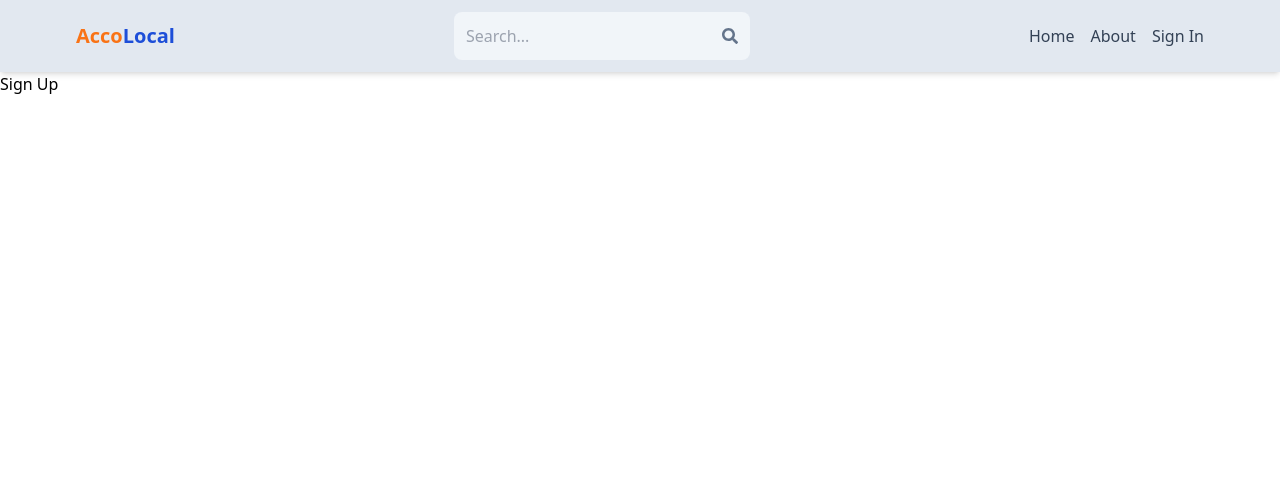
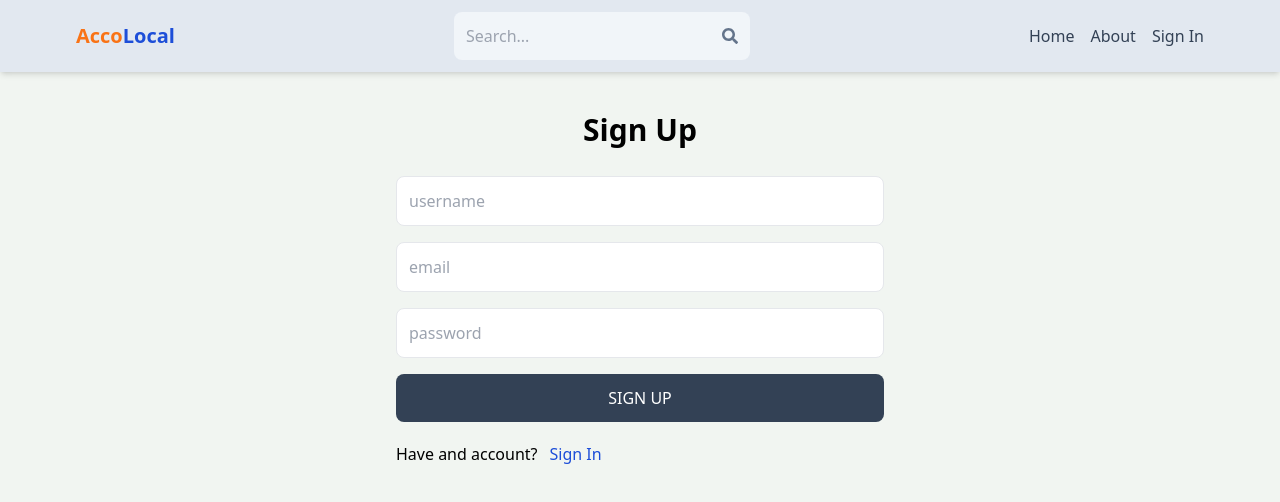
Before and after one commit to rock1909/mern-real, a React (Vite) app in the folder client/: page /sign-up in a window 1280 px wide. Shown: the top 502 px of the page. Built offline with nearby package versions, Linux system fonts and the light colour scheme.

Commit message:
complete sign up page ui

```diff
--- a/client/src/index.css
+++ b/client/src/index.css
@@ -1,3 +1,7 @@
 @tailwind base;
 @tailwind components;
 @tailwind utilities;
+
+body{
+    background-color: rgb(241, 245, 241);
+}
--- a/client/src/pages/SignUp.jsx
+++ b/client/src/pages/SignUp.jsx
@@ -1,7 +1,23 @@
-import React from 'react'
+import { Link } from 'react-router-dom';
 
 export default function SignUp() {
   return (
-    <div>Sign Up</div>
+    <div className='p-3 max-w-lg mx-auto'>
+        <h1 className='text-3xl text-center font-semibold my-7'>
+            Sign Up</h1>
+        <form className='flex flex-col gap-4'>
+            <input type='text' placeholder='username' className='border p-3 rounded-lg' id='username' />
+            <input type='email' placeholder='email' className='border p-3 rounded-lg' id='email' />
+            <input type='password' placeholder='password' className='border p-3 rounded-lg' id='password' />
+            <button className='bg-slate-700 text-white p-3 rounded-lg uppercase hover:opacity-95 disabled:opacity-80'>
+                Sign Up</button>
+        </form>
+        <div className='flex gap-3 mt-5'>
+            <p>Have and account?</p>
+            <Link to={"/sign-in"}>
+                <span className='text-blue-700'>Sign In</span>
+            </Link>
+        </div>
+    </div>
   )
 }
```
